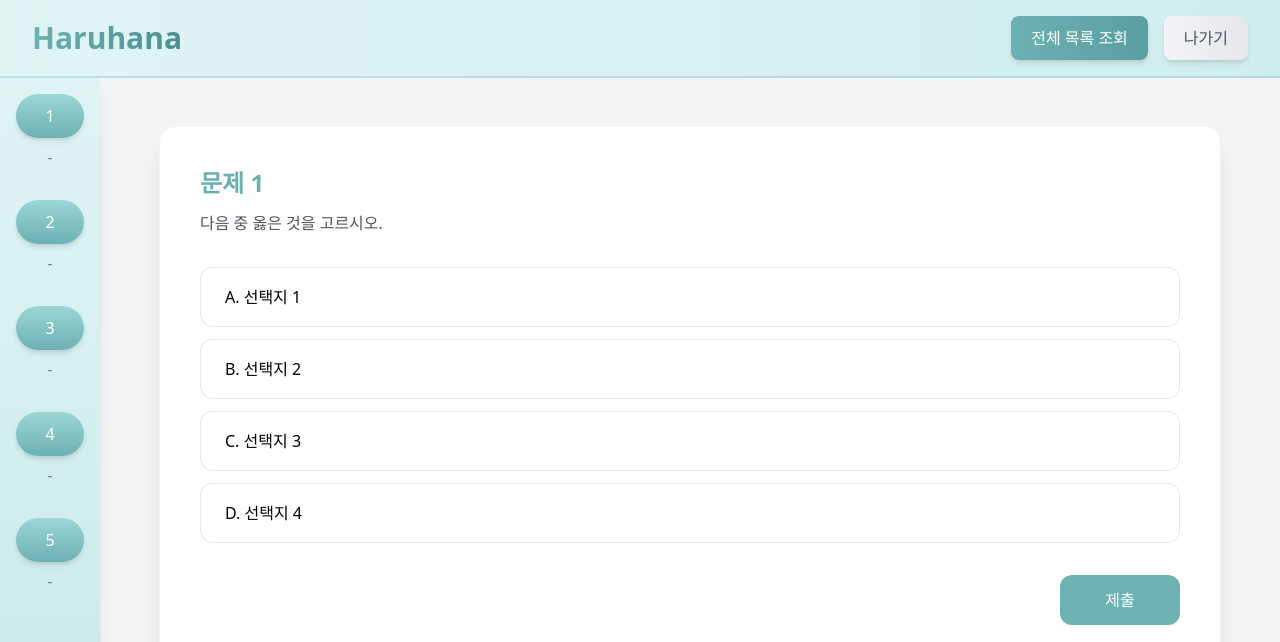
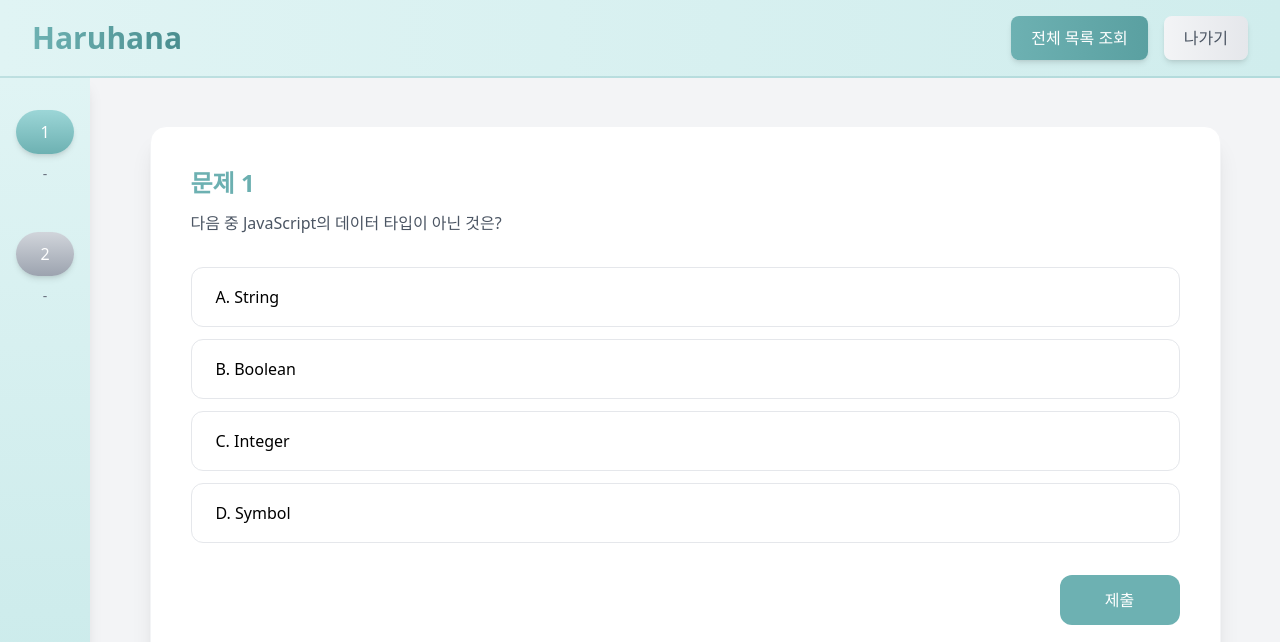
Before and after one commit to woorifisa-service-dev-4th/frontend-4th-haruhana, a Next.js app: page /questions in a window 1280 px wide. Shown: the top 642 px of the page. Built offline with nearby package versions, Linux system fonts and the light colour scheme.

Commit message:
♻️ 더미데이터 Context에 따로 만들어서 관리하도록 임시 수정

```diff
--- a/app/questions/page.jsx
+++ b/app/questions/page.jsx
@@ -4,7 +4,6 @@ import QuestionSidebar from "@/components/problems/QuestionSideBar";
 import QuestionArea from "@/components/problems/QuestionArea";
 import QuestionHeader from "@/components/problems/QuestionHeader";
 import { QuestionProvider } from "@/contexts/QuestionContext";
-import SelectMissModal from "@/ui/SelectMissModal";
 import "../globals.css";
 
 export default function QuestionPage() {
@@ -17,7 +16,6 @@ export default function QuestionPage() {
           <QuestionArea questionIndex={0} />
         </div>
       </div>
-      <SelectMissModal />
     </QuestionProvider>
   );
 }
--- a/components/problems/QuestionArea.jsx
+++ b/components/problems/QuestionArea.jsx
@@ -1,44 +1,46 @@
 import { useState } from "react";
 import { useQuestionContext } from "@/contexts/QuestionContext";
 
-const QuestionArea = ({ questionIndex }) => {
+const QuestionArea = () => {
   const [selectedAnswer, setSelectedAnswer] = useState(null);
-  const { handleSubmit } = useQuestionContext();
+  const { questions, currentQuestionIndex, handleSubmit } = useQuestionContext();
+  const currentQuestion = questions[currentQuestionIndex];
 
   const answer = (select) => {
-    setSelectedAnswer(selectedAnswer === select ? null : select);
+    setSelectedAnswer(select);
   };
 
-  const submit = () => {
-    handleSubmit(selectedAnswer !== null, questionIndex);
-  };
+  // const submit = () => {
+  //   if (selectedAnswer) {
+  //     handleSubmit(currentQuestion.id, selectedAnswer);
+  //   }
+  // };
 
   return (
     <div className="w-[90%] min-h-[700px] bg-white rounded-2xl shadow-xl p-10 border border-gray-100">
       <h1 className="text-2xl font-bold mb-3 bg-gradient-to-r from-[#6DB1B2] to-[#4A8E8F] bg-clip-text text-transparent">
-        문제 {questionIndex + 1}
+        문제 {currentQuestionIndex + 1}
       </h1>
-      <p className="text-gray-600 mb-8">다음 중 옳은 것을 고르시오.</p>
+      <p className="text-gray-600 mb-8">{currentQuestion.question}</p>
 
       <div className="flex flex-col gap-3">
-        {["A. 선택지 1", "B. 선택지 2", "C. 선택지 3", "D. 선택지 4"].map((select, index) => (
+        {currentQuestion.options.map((option, index) => (
           <button
             key={index}
-            onClick={() => answer(select)}
-            className={`h-[60px] w-full text-left px-6 rounded-xl ${
-              selectedAnswer === select
+            onClick={() => answer(option.split(".")[0])}
+            className={`h-[60px] w-full text-left px-6 rounded-xl ${selectedAnswer === option.split(".")[0]
                 ? "bg-[#6DB1B2] text-white"
                 : "border border-gray-200 hover:border-[#6DB1B2]"
-            }`}
+              }`}
           >
-            {select}
+            {option}
           </button>
         ))}
       </div>
 
       <div className="flex justify-end mt-8">
         <button
-          onClick={submit}
+          // onClick={submit}
           className="h-[50px] w-[120px] bg-[#6DB1B2] text-white rounded-xl font-medium hover:bg-[#5AA0A1] transition-colors"
         >
           제출
@@ -46,6 +48,6 @@ const QuestionArea = ({ questionIndex }) => {
       </div>
     </div>
   );
- };
+};
 
- export default QuestionArea;
+export default QuestionArea;
--- a/components/problems/QuestionSideBar.jsx
+++ b/components/problems/QuestionSideBar.jsx
@@ -1,23 +1,27 @@
 import { useQuestionContext } from "@/contexts/QuestionContext";
 
 const QuestionSidebar = () => {
- const { questionStatus } = useQuestionContext();
+  const { questions, currentQuestionIndex, setCurrentQuestionIndex } = useQuestionContext();
 
   return (
-   <div style={{ width: "100px" }}
-     className="p-4 flex flex-col items-center gap-8 bg-gradient-to-b from-[#E0F4F4] to-[#C5E8E8] shadow-lg">
-     {questionStatus.map((status, index) => (
+    <div className="w-[90px] p-4 flex flex-col items-center gap-8 bg-gradient-to-b from-[#E0F4F4] to-[#C5E8E8] shadow-lg">
+      {questions.map((question, index) => (
         <div
-         key={index}
+          key={question.id}
           className="flex flex-col items-center gap-2.5 w-full"
         >
           <button
-           className="w-full h-11 bg-gradient-to-b from-[#9CD6D7] to-[#6DB1B2] rounded-full shadow-md flex items-center justify-center text-white font-medium hover:from-[#8EC8C9] hover:to-[#5EA3A4] active:shadow-inner transition-all duration-200"
+            onClick={() => setCurrentQuestionIndex(index)}
+            className={`w-full h-11 mt-4 rounded-full shadow-md flex items-center justify-center text-white font-medium transition-all duration-200
+              ${currentQuestionIndex === index
+                ? "bg-gradient-to-b from-[#9CD6D7] to-[#6DB1B2]"
+                : "bg-gradient-to-b from-gray-300 to-gray-400"
+              }`}
           >
             {index + 1}
           </button>
           <span className="text-sm font-medium text-gray-500">
-          {status === "selected" ? "☑️" : "-"}
+            {question.status === "!unanswered" ? "✓" : "-"}
           </span>
         </div>
       ))}
--- a/contexts/QuestionContext.jsx
+++ b/contexts/QuestionContext.jsx
@@ -2,35 +2,61 @@
 
 import { createContext, useContext, useState } from "react";
 
+// 더미 데이터 정의
+const dummyQuestions = [
+  {
+    id: 1,
+    question: "다음 중 JavaScript의 데이터 타입이 아닌 것은?",
+    options: [
+      "A. String",
+      "B. Boolean",
+      "C. Integer",
+      "D. Symbol"
+    ],
+    answer: "C",
+    status: "unanswered"
+  },
+  {
+    id: 2,
+    question: "React의 생명주기 메서드가 아닌 것은?",
+    options: [
+      "A. componentDidMount",
+      "B. componentWillUpdate",
+      "C. renderComponent",
+      "D. componentDidUpdate"
+    ],
+    answer: "C",
+    status: "unanswered"
+  }
+ ];
+
 const QuestionContext = createContext();
 
 export const QuestionProvider = ({ children }) => {
-  const [questionStatus, setQuestionStatus] = useState([null, null, null, null, null]);
-  const [selectedMissModal, setSelectedMissModal] = useState(false);
+  const [questions, setQuestions] = useState(dummyQuestions);
+  const [currentQuestionIndex, setCurrentQuestionIndex] = useState(0);
 
-  const handleSubmit = (isAnswered, questionIndex) => {
-    if (!isAnswered) {
-      setSelectedMissModal(true);
-      return;
-    }
-
-    // 현재 상태가 selected면 "-"로, 아니면 selected로 토글
-    // setQuestionStatus((prev) =>
-    //   prev.map((status, index) =>
-    //     index === questionIndex ?
-    //     (status === "selected" ? "-" : "selected") :
-    //     (status === "selected" ? "-" : status)
-    //   )
-    // );
-  };
-
-  const closeSelectedMissModal = () => setSelectedMissModal(false);
+  // const handleSubmit = (questionId, selectedAnswer) => {
+  //   setQuestions(prev => prev.map(q => {
+  //     if (q.id === questionId) {
+  //       return {
+  //         ...q,
+  //         status: q.answer === selectedAnswer ? "correct" : "incorrect"
+  //       };
+  //     }
+  //     return q;
+  //   }));
+  // };
 
   return (
     <QuestionContext.Provider
-      value={{ questionStatus, selectedMissModal, handleSubmit, closeSelectedMissModal }}
-    >
-      {children}
+      value={{
+       questions,
+       currentQuestionIndex,
+       setCurrentQuestionIndex,
+      //  handleSubmit
+     }}>
+     {children}
     </QuestionContext.Provider>
   );
 };
```
Lines whose indentation alone changed are shown as unchanged.
